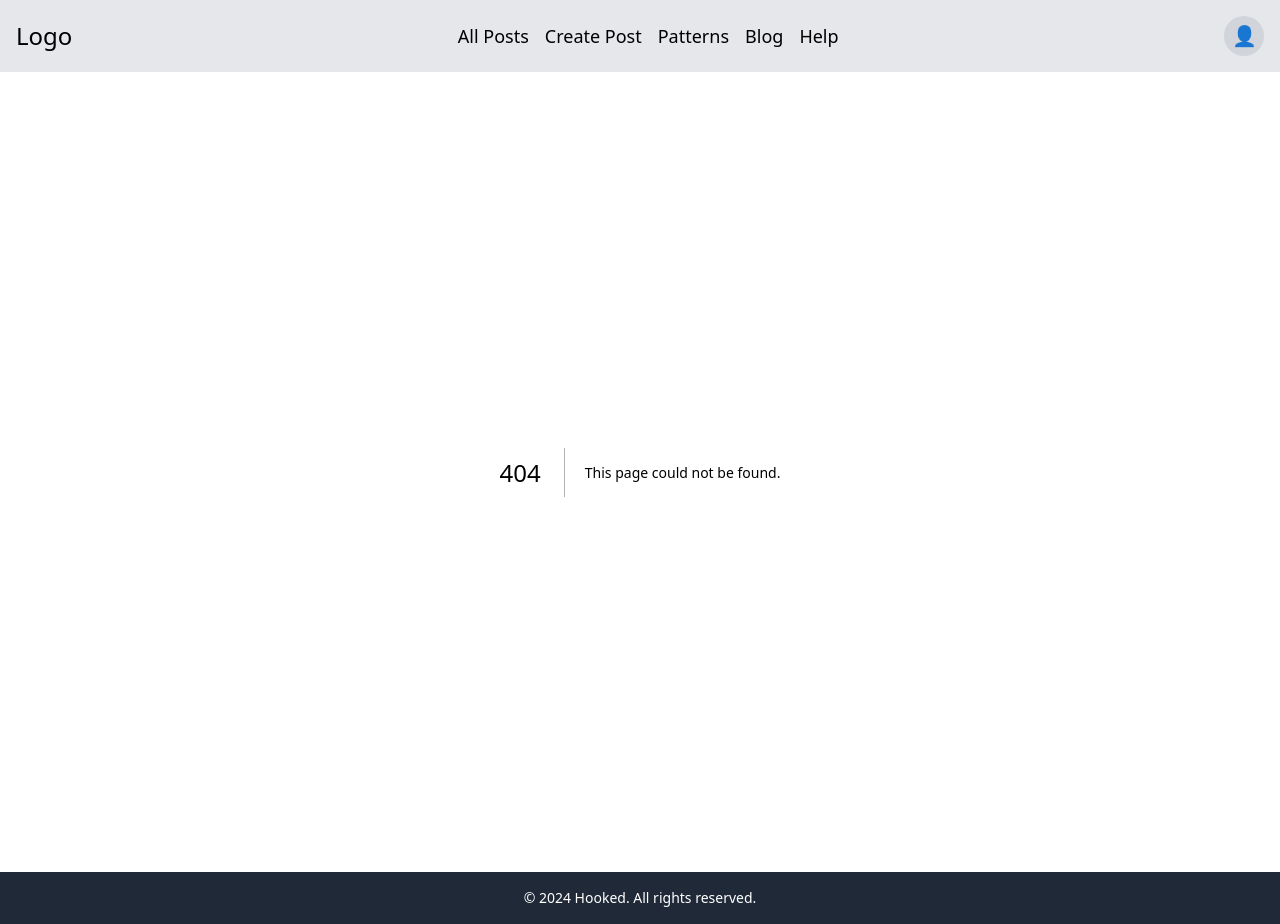
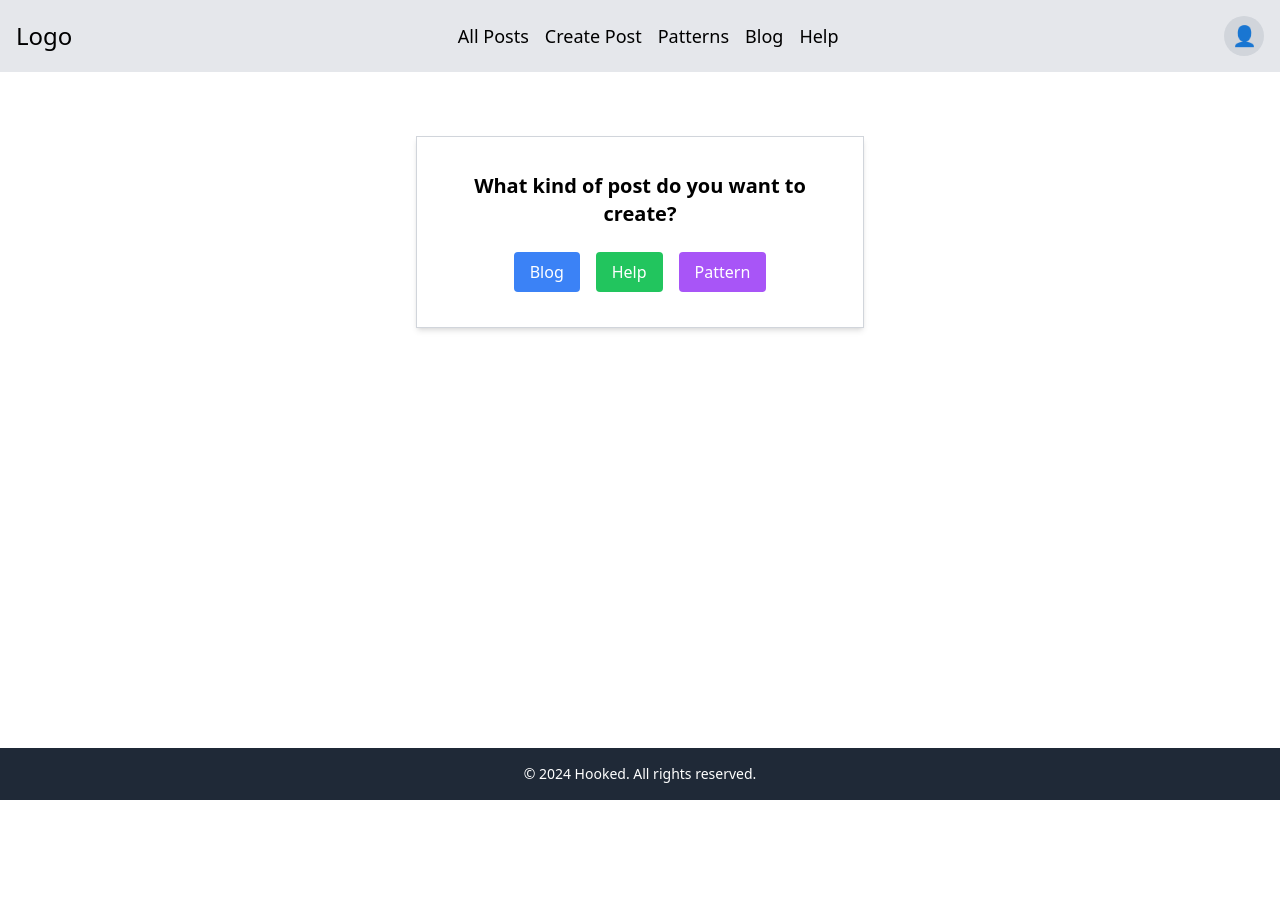
Before and after one commit to Codekmt/CrochetBlog, a Next.js app: page /CreatePost in a window 1280 px wide. Before the commit this address had no page. After the commit the page ends 800 px from the top, so only its background shows below. Built offline with nearby package versions, Linux system fonts and the light colour scheme.

Commit message:
Create correct folder structure for routing

```diff
--- /dev/null
+++ b/app/(blog-pages)/CreatePost/page.tsx
@@ -0,0 +1,14 @@
+//app/(blog-pages)/CreatePost/page.tsx
+import PostTypeSelector from "@/components/PostTypeSelector";
+
+const CreatePostPage = () => {
+  return (
+    <section className="mt-16 flex justify-center">
+        <div className="bg-white border border-gray-300 shadow-md rounded-lg p-6 w-full max-w-md h-48 flex flex-col justify-center">
+          <PostTypeSelector />
+        </div>
+      </section>
+  );
+};
+
+export default CreatePostPage;
--- a/app/page.tsx
+++ b/app/page.tsx
@@ -10,11 +10,6 @@ export default function Index() {
         </p>
       </section>
 
-      <section className="mt-16 flex justify-center">
-        <div className="bg-white border border-gray-300 shadow-md rounded-lg p-6 w-full max-w-md h-48 flex flex-col justify-center">
-          <PostTypeSelector />
-        </div>
-      </section>
     </div>
   );
 }
--- a/components/ProfileDropdown.tsx
+++ b/components/ProfileDropdown.tsx
@@ -3,7 +3,7 @@
 import { useState } from "react";
 import Link from "next/link";
 
-export default function ProfileDropdown() {
+export default function ProfileDropDown() {
   const [isOpen, setIsOpen] = useState(false);
 
   const toggleDropdown = () => {
```
